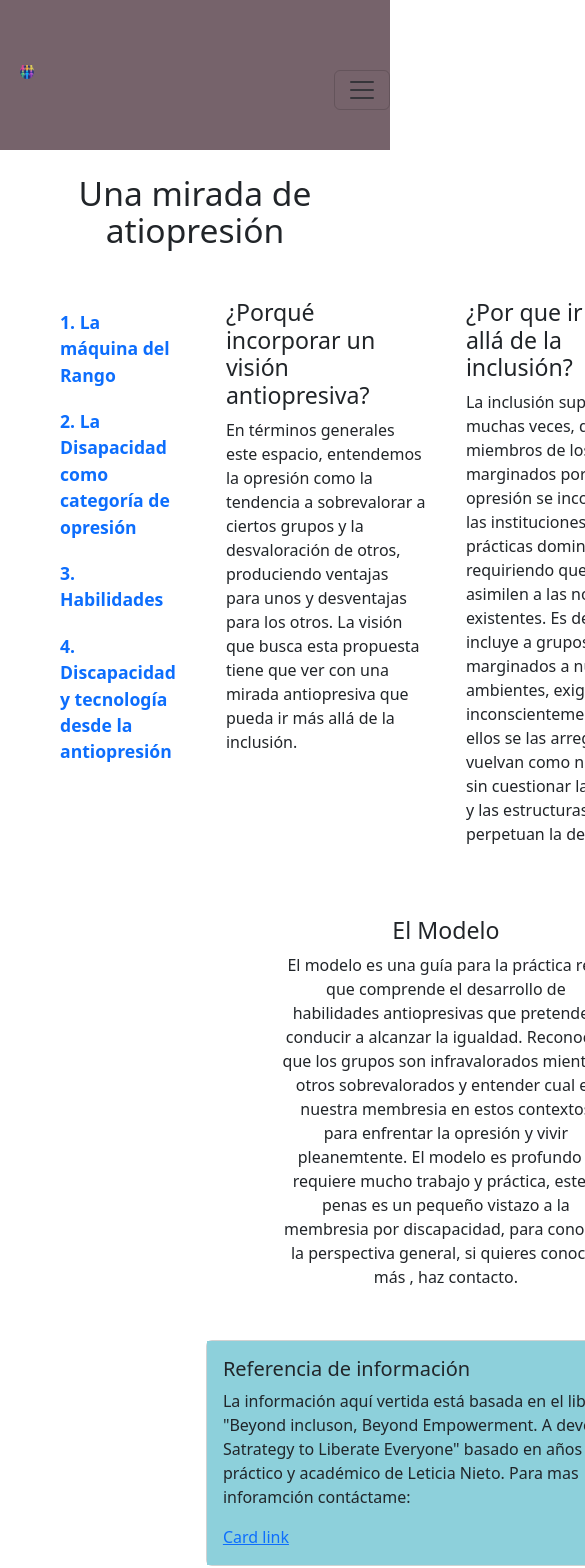
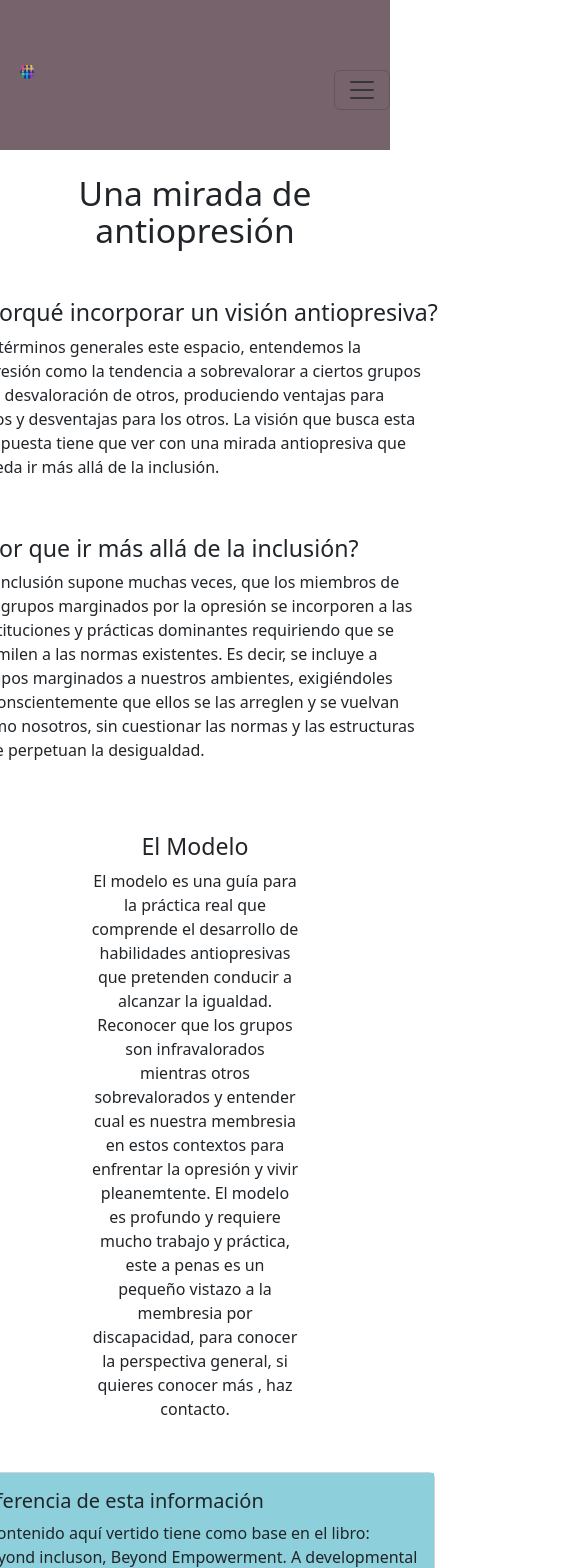
Before and after one commit to atzina/tecnologia-discapacidad, a React (Vite) app in the folder tecnologia_y_discapacidad/: page /modelo in a window 390 px wide. Shown: the top 1568 px of the page, 585 px wide, since content can reach past the window. Built offline with nearby package versions, Linux system fonts and the light colour scheme.

Commit message:
Modelo media querys max 600aprox

```diff
--- a/tecnologia_y_discapacidad/src/components/ModAntiop/Modelo.css
+++ b/tecnologia_y_discapacidad/src/components/ModAntiop/Modelo.css
@@ -73,3 +73,21 @@ aside a {
 .card-body {
     background-color:#8DD0DB;;
 }
+
+@media (max-width: 768px){
+   .principal-modelo {
+    flex-direction: column-reverse;
+   }
+   .contenedor-preguntas {
+    flex-direction: column;
+    width: 30rem;
+}
+
+.contenedor-preguntas p {
+    width: 28rem;
+}
+}
+
+@media (max-width: 600px){
+
+}
--- a/tecnologia_y_discapacidad/src/components/ModAntiop/Modelo.jsx
+++ b/tecnologia_y_discapacidad/src/components/ModAntiop/Modelo.jsx
@@ -4,7 +4,7 @@ function Modelo() {
   return (
     <>
       <div className="title-model">
-        <h1>Una mirada de atiopresión</h1>
+        <h1>Una mirada de antiopresión</h1>
       </div>
       <div className="principal-modelo conteiner">
         <aside>
@@ -59,9 +59,9 @@ function Modelo() {
           </div>
           <div className="cuadroInfo card" >
           <div className="card-body">
-            <h5 className="card-title">Referencia de información</h5>
-            <p className="card-text">La información aquí vertida está basada en el libro: "Beyond incluson, Beyond Empowerment. A developmental Satrategy to Liberate Everyone" basado en años de trabajo práctico y académico de Leticia Nieto. Para mas inforamción contáctame:</p>
-            <a href="#" className="card-link">Card link</a>
+            <h5 className="card-title">Referencia de esta información</h5>
+            <p className="card-text">El contenido aquí vertido tiene como base en el libro: "Beyond incluson, Beyond Empowerment. A developmental Satrategy to Liberate Everyone", construido en muchos años de trabajo práctico y académico de Leticia Nieto. Para mas información:</p>
+            <a href="https://beyondinclusionbeyondempowerment.com/about-the-book/" className="card-link">web del libro</a>
 
           </div>
           </div>
```
